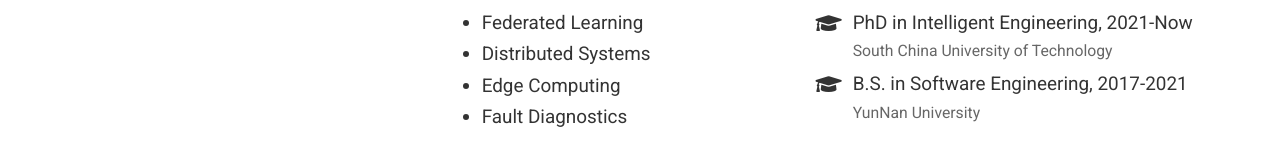
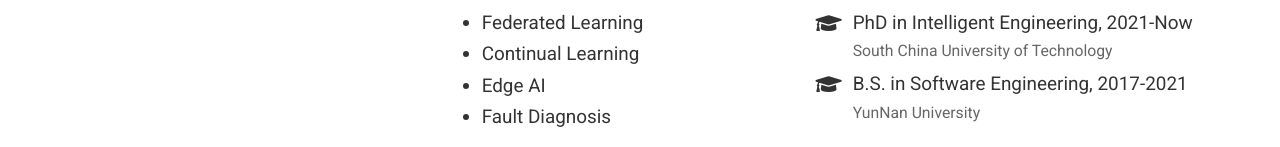
Before and after one commit to tenderzada/tenderzada.github.io, a plain HTML site: page index.html in a window 1280 px wide. Shown: the part 653-800 px from the top of the page. Drawn offline with nearby package versions, Linux system fonts and the light colour scheme; some icons are missing.

Commit message:
0506 update

```diff
--- a/index.html
+++ b/index.html
@@ -854,11 +854,11 @@
 
           <li>Federated Learning</li>
 
-          <li>Distributed Systems</li>
-
-          <li>Edge Computing</li>
-
-          <li>Fault Diagnostics</li>
+          <li>Continual Learning</li>
+
+          <li>Edge AI</li>
+
+          <li>Fault Diagnosis</li>
 
         </ul>
       </div>
```
